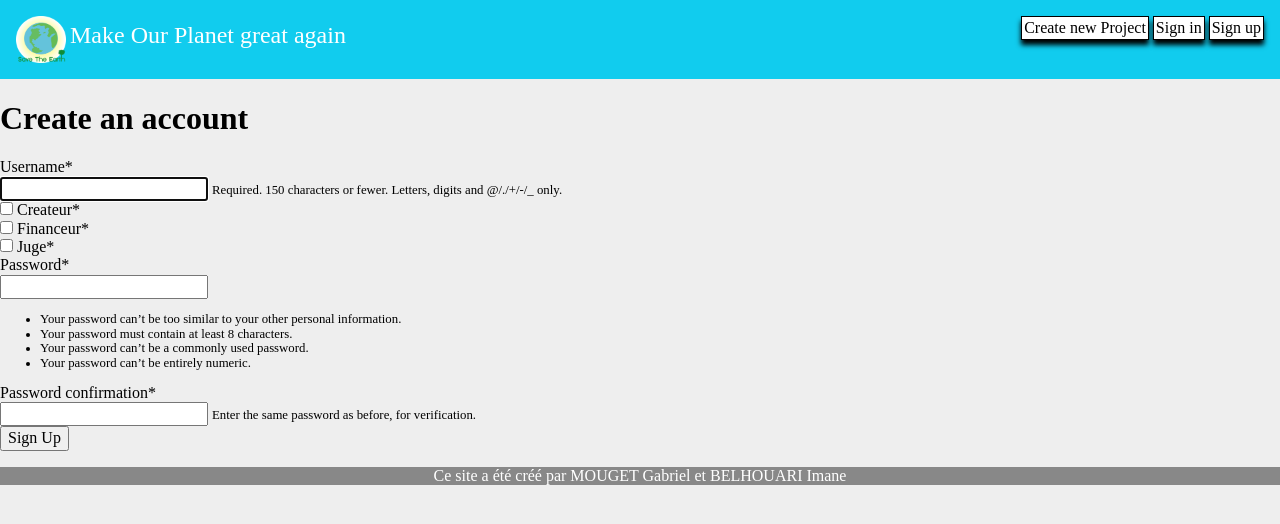
After one commit to Gab961/MOPGA, a Django app: page /account/signup/ in a window 1280 px wide. The commit adds this page. Shown: the top 524 px of the page. Run offline with Django 3.2, Linux system fonts and the light colour scheme; some libraries are stand-ins or nearby versions.

Commit message:
Ajout de l'inscription et d'un logo

```diff
--- /dev/null
+++ b/mopga/account/forms.py
@@ -0,0 +1,14 @@
+from django import forms
+from django.contrib.auth import login, authenticate
+from django.contrib.auth.forms import UserCreationForm
+
+from django.contrib.auth.models import User
+
+class UtilisateurForm(UserCreationForm):
+    createur = forms.BooleanField()
+    financeur = forms.BooleanField()
+    juge = forms.BooleanField()
+
+    class Meta:
+        model = User
+        fields = ["username", "createur","financeur","juge","password1","password2"]
--- a/mopga/account/templates/account/pages/signin.html
+++ b/mopga/account/templates/account/pages/signin.html
@@ -1,4 +1,6 @@
 {% extends 'layout/base.html' %}
+
+{% load crispy_forms_tags %}
 
 {% block title %}MOPGA - Sign In {% endblock %}
 
@@ -7,7 +9,7 @@
   <h1>Sign In</h1>
   <form class="" action="{% url 'signin' %}" method="post">
     {% csrf_token %}
-    {{ form }}
+    {{ form|crispy }}
     <input type="submit" value="Sign In">
   </form>
 
--- /dev/null
+++ b/mopga/account/templates/account/pages/signup.html
@@ -0,0 +1,17 @@
+{% extends 'layout/base.html' %}
+
+{% load crispy_forms_tags %}
+
+{% block title %}MOPGA - Sign Up {% endblock %}
+
+{% block content %}
+
+  <h1>Create an account</h1>
+  <form class="form-group" action="{% url 'signup' %}" method="post">
+    {% csrf_token %}
+    {{ form|crispy }}
+    <input type="submit" value="Sign Up">
+  </form>
+
+
+{% endblock %}
--- a/mopga/account/views.py
+++ b/mopga/account/views.py
@@ -1,13 +1,30 @@
-from django.shortcuts import render
+from django.shortcuts import render, redirect
 from django.contrib.auth.forms import UserCreationForm, AuthenticationForm
+from .forms import UtilisateurForm
+
 # Create your views here.
+
+
+def signup(request):
+    if request.method == 'POST':
+        form = UserCreationForm(request.POST)
+        if form.is_valid():
+            #form.save()
+            pass
+        return redirect('../../')
+    else:
+        form = UserCreationForm()
+
+    return render(request,'account/pages/signup.html',{'form':UtilisateurForm})
+
 
 def signin(request):
     if request.method == 'POST':
         form = AuthenticationForm(data=request.POST)
         if form.is_valid():
-            return redirect('pages/home.html')
+            pass
 
+            return redirect('../../')
     else:
         form = AuthenticationForm()
 
--- a/mopga/blog/static/css/styles.css
+++ b/mopga/blog/static/css/styles.css
@@ -8,8 +8,10 @@ footer {
 	background-color: #888888;
 }
 
-div {
-	display: inline-block;
+
+a {
+	text-decoration: none;
+	color: black;
 }
 
 .article-list {
@@ -32,18 +34,18 @@ div {
 	box-shadow: 0 5px 5px black;
 	margin-bottom: 5px;
 	padding: 2px;
-
+	display:inline-block;
 }
 
 .divBox:hover {
 	background: #2AFF00;
-	cursor: pointer;
 }
 
 .navbar {
 	padding: 1em;
 	background-color: #1ce;
 }
+
 
 .navbar-right {
 	float: right;
@@ -56,6 +58,7 @@ div {
 .div-brand {
 	color: white;
 	font-size: 1.5em;
+	display:inline-block;
 }
 
 .time {
@@ -70,3 +73,8 @@ div {
 .div-form {
 	display: block;
 }
+
+.earth-logo {
+	max-width: 50px;
+	vertical-align: middle;
+}
--- a/mopga/blog/templates/layout/_nav.html
+++ b/mopga/blog/templates/layout/_nav.html
@@ -1,5 +1,10 @@
+{% load static %}
+
 <nav class="navbar">
-	<div class="div-brand">Make Our Planet great again</div>
+	</div>
+		<a href="{% url 'home' %}"><img class="earth-logo" src="{% static 'resources/icons/save-the-earth.png' %}" alt="logo of earth" /></a>
+		<div class="div-brand">Make Our Planet great again</div>
+	</div>
 
 	<div class="navbar-right">
 		<a href="{% url 'newProject' %}"><div class="divBox">Create new Project</div></a>
--- a/mopga/blog/templates/layout/base.html
+++ b/mopga/blog/templates/layout/base.html
@@ -8,6 +8,7 @@
 
 
 	<meta name="viewport" content="width=device-width, initial-scale=1.0" />
+	<link rel="shortcut icon" href="{% static 'resources/icons/save-the-earth.png' %}" />
 	<link rel="stylesheet" type="text/css" href="https://cdnjs.cloudflare.com/ajax/libs/normalize/8.0.1/normalize.min.css" />
 	<link rel="stylesheet" type="text/css" href="{% static 'css/styles.css' %}" />
 </head>
--- a/mopga/blog/templates/pages/home.html
+++ b/mopga/blog/templates/pages/home.html
@@ -2,20 +2,22 @@
 
 {% block content %}
 
-  <h1>Hello world - {{ posts|length }} posts</h1>
+  <h1>Blog - {{ posts|length }} posts</h1>
 
   {% for post in posts %}
+    <a href="{% url 'show' id=post.id %}">
       <article class="article-list">
         <h2> {{ post.title }} </h2>
         <p>
           {{ post.description|truncatewords:3 }}
-        <a href="{% url 'show' id=post.id %}">Lire la suite </a>
+          Lire la suite
         </p>
 
 
         <p><time datetime="{{ post.created_at|date:'d-m-Y' }}" class="time">Posted at {{ post.created_at }}</time></p>
         </p>
       </article>
+    </a>
 
   {% empty %}
     <p> Sorry, no post available </p>
--- a/mopga/blog/templates/pages/newProject.html
+++ b/mopga/blog/templates/pages/newProject.html
@@ -5,5 +5,6 @@
 {% block title %}MOPGA - New Project{% endblock %}
 <link rel="stylesheet" href="https://stackpath.bootstrapcdn.com/bootstrap/4.4.1/css/bootstrap.min.css" integrity="sha384-Vkoo8x4CGsO3+Hhxv8T/Q5PaXtkKtu6ug5TOeNV6gBiFeWPGFN9MuhOf23Q9Ifjh" crossorigin="anonymous">
 {% block content %}
+	<h1>Add a project </h1>
 	{% crispy form form.helper %}
 {% endblock %}
--- a/mopga/mopga/settings.py
+++ b/mopga/mopga/settings.py
@@ -126,3 +126,5 @@ STATIC_URL = '/static/'
 STATICFILES_DIRS =(
     os.path.join(BASE_DIR,'static'),
     )
+
+CRISPY_TEMPLATE_PACK="bootstrap4"
```
Also changed, not shown: mopga/blog/migrations/0005_auto_20200112_2008.py (added), mopga/blog/static/resources/icons/save-the-earth.png (added), mopga/db.sqlite3. Lines whose indentation alone changed are shown as unchanged.
